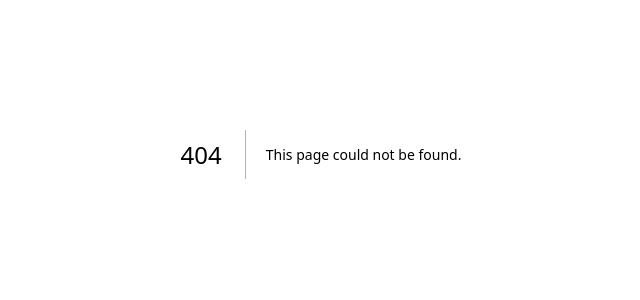
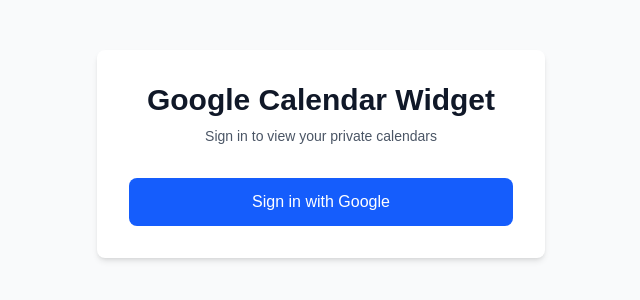
Before and after one commit to andmenendez/google-calendar-widget, a Next.js app: page /auth/signin-popup in a window 1280 px wide. Before the commit this address had no page. Shown: the part 246-546 px from the top of the page, without its empty margins (319-959 px from the left). Built offline with nearby package versions, Linux system fonts and the light colour scheme; no server answers.

Commit message:
popup autho

```diff
--- /dev/null
+++ b/app/auth/signin-popup/page.tsx
@@ -0,0 +1,52 @@
+'use client'
+
+import { signIn } from "@/lib/auth"
+import { useEffect, useState } from "react"
+import { useRouter } from "next/navigation"
+
+export default function SignInPopup() {
+  const router = useRouter()
+  const [isLoading, setIsLoading] = useState(false)
+
+  useEffect(() => {
+    // Check if we just completed OAuth and came back from callback
+    const params = new URLSearchParams(window.location.search)
+    if (params.has('auth-complete')) {
+      // Notify parent window that signin was successful
+      if (window.opener) {
+        window.opener.postMessage({ type: 'signin-success' }, '*')
+      }
+      // Close popup after a brief delay to allow message to be received
+      setTimeout(() => window.close(), 100)
+    }
+  }, [])
+
+  const handleSignIn = async () => {
+    setIsLoading(true)
+    // Redirect to auth complete page after signin
+    await signIn("google", { redirectTo: "/auth/signin-popup?auth-complete=true" })
+  }
+
+  return (
+    <div className="flex min-h-screen items-center justify-center bg-gray-50">
+      <div className="w-full max-w-md space-y-8 rounded-lg bg-white p-8 shadow-md">
+        <div className="text-center">
+          <h2 className="text-3xl font-bold text-gray-900">
+            Google Calendar Widget
+          </h2>
+          <p className="mt-2 text-sm text-gray-600">
+            Sign in to view your private calendars
+          </p>
+        </div>
+
+        <button
+          onClick={handleSignIn}
+          disabled={isLoading}
+          className="w-full rounded-lg bg-blue-600 px-4 py-3 text-white hover:bg-blue-700 disabled:bg-blue-400 transition font-medium"
+        >
+          {isLoading ? 'Signing in...' : 'Sign in with Google'}
+        </button>
+      </div>
+    </div>
+  )
+}
--- a/app/auth/signin/page.tsx
+++ b/app/auth/signin/page.tsx
@@ -1,6 +1,51 @@
+'use client'
+
 import { signIn } from "@/lib/auth"
+import { useEffect, useState } from "react"
 
 export default function SignIn() {
+  const [isInIframe, setIsInIframe] = useState(false)
+  const [isLoading, setIsLoading] = useState(false)
+
+  useEffect(() => {
+    // Detect if we're in an iframe
+    setIsInIframe(window.self !== window.top)
+
+    // If this page was opened in a popup and auth succeeded, notify parent
+    if (window.opener && window.location.search.includes('callbackComplete=true')) {
+      window.opener.postMessage({ type: 'signin-success' }, '*')
+      window.close()
+    }
+  }, [])
+
+  const handleSignIn = async () => {
+    setIsLoading(true)
+
+    if (isInIframe) {
+      // Open signin in popup
+      const popup = window.open(
+        '/auth/signin-popup',
+        'google-signin',
+        'width=500,height=600,left=200,top=200'
+      )
+
+      if (popup) {
+        // Listen for success message from popup
+        const handleMessage = (event: MessageEvent) => {
+          if (event.data.type === 'signin-success') {
+            // Reload to get new session
+            window.location.reload()
+            window.removeEventListener('message', handleMessage)
+          }
+        }
+        window.addEventListener('message', handleMessage)
+      }
+    } else {
+      // Normal redirect for non-iframe
+      await signIn("google", { redirectTo: "/" })
+    }
+  }
+
   return (
     <div className="flex min-h-screen items-center justify-center bg-gray-50">
       <div className="w-full max-w-md space-y-8 rounded-lg bg-white p-8 shadow-md">
@@ -13,19 +58,13 @@
           </p>
         </div>
 
-        <form
-          action={async () => {
-            "use server"
-            await signIn("google", { redirectTo: "/" })
-          }}
+        <button
+          onClick={handleSignIn}
+          disabled={isLoading}
+          className="w-full rounded-lg bg-blue-600 px-4 py-3 text-white hover:bg-blue-700 disabled:bg-blue-400 transition font-medium"
         >
-          <button
-            type="submit"
-            className="w-full rounded-lg bg-blue-600 px-4 py-3 text-white hover:bg-blue-700 transition font-medium"
-          >
-            Sign in with Google
-          </button>
-        </form>
+          {isLoading ? 'Signing in...' : 'Sign in with Google'}
+        </button>
       </div>
     </div>
   )
```
